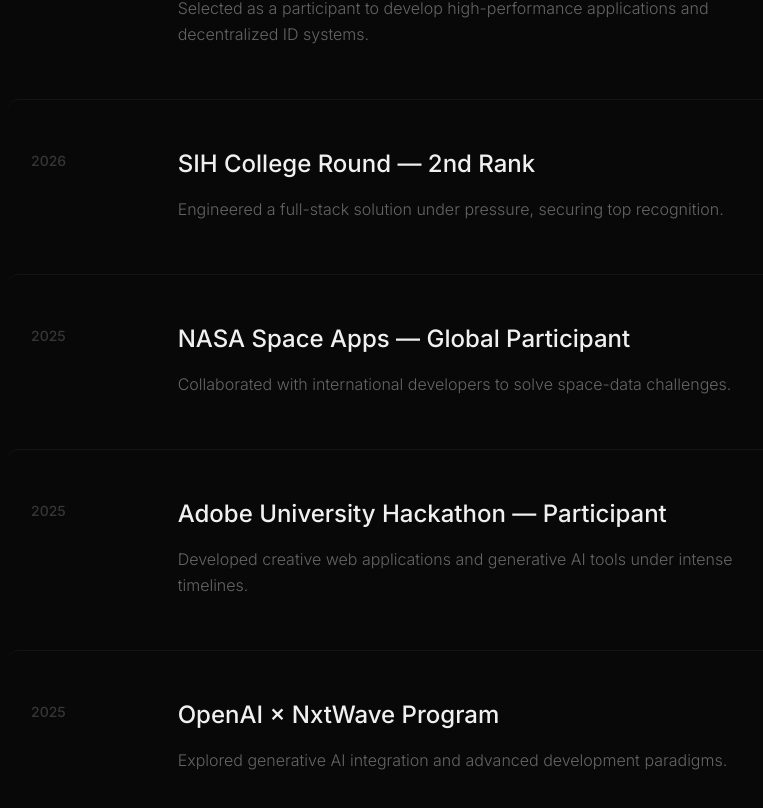
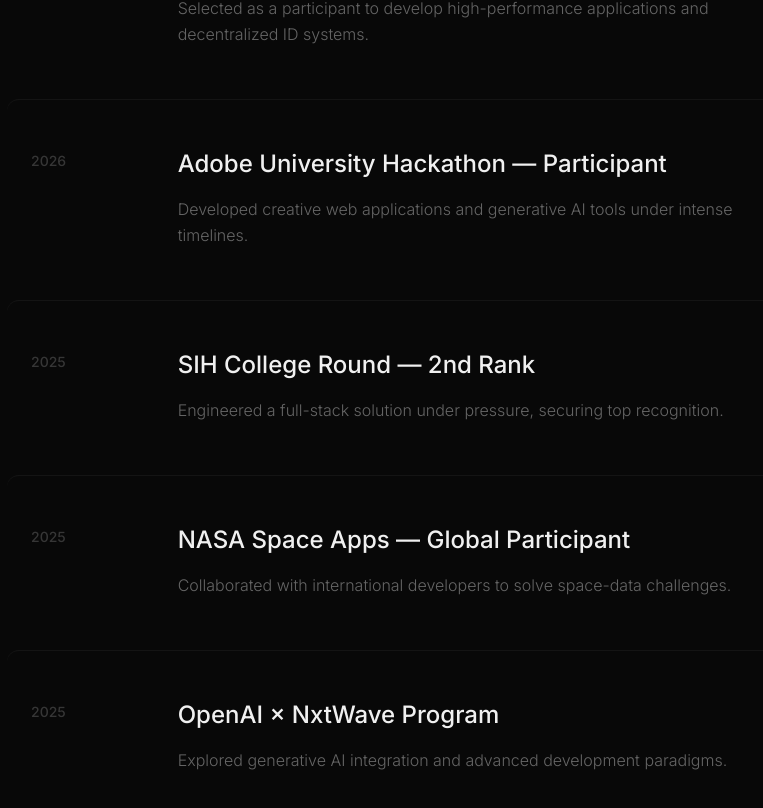
Before and after one commit to atharva07-SYS/portfolio, a Next.js app: page / in a window 1280 px wide. Shown: the part 4517-5325 px from the top of the page, without its empty margins (185-948 px from the left). Built offline with nearby package versions, Linux system fonts and the light colour scheme.

Commit message:
fix: adjust years for SIH (2025) and Adobe Hackathon (2026)

```diff
--- a/components/sections/Achievements.tsx
+++ b/components/sections/Achievements.tsx
@@ -10,6 +10,11 @@
   },
   {
     year: "2026",
+    title: "Adobe University Hackathon — Participant",
+    desc: "Developed creative web applications and generative AI tools under intense timelines.",
+  },
+  {
+    year: "2025",
     title: "SIH College Round — 2nd Rank",
     desc: "Engineered a full-stack solution under pressure, securing top recognition.",
   },
@@ -17,11 +22,6 @@
     year: "2025",
     title: "NASA Space Apps — Global Participant",
     desc: "Collaborated with international developers to solve space-data challenges.",
-  },
-  {
-    year: "2025",
-    title: "Adobe University Hackathon — Participant",
-    desc: "Developed creative web applications and generative AI tools under intense timelines.",
   },
   {
     year: "2025",
```
